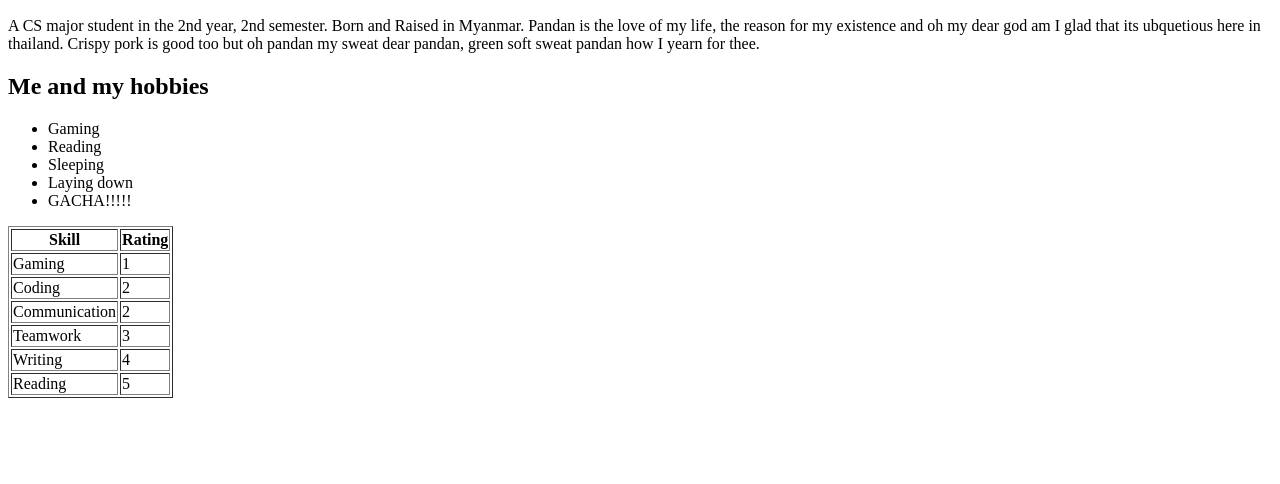
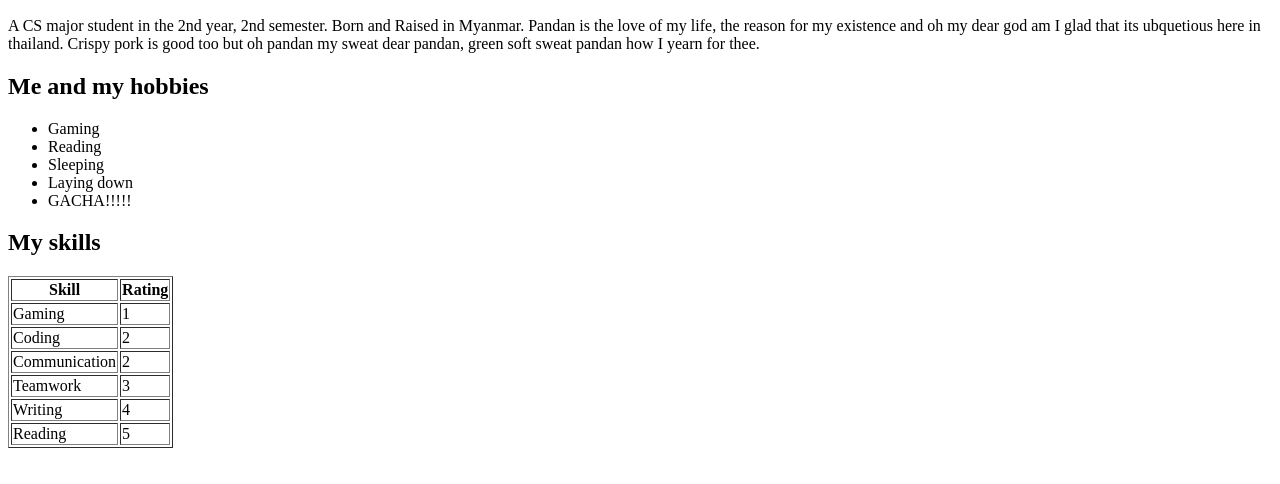
Before and after one commit to minkhaung-mkks/basic_html, a plain HTML site: page index.html in a window 1280 px wide. Shown: the part 284-768 px from the top of the page. Drawn offline with Linux system fonts and the light colour scheme.

Commit message:
Added a skill label above the table

```diff
--- a/index.html
+++ b/index.html
@@ -29,6 +29,7 @@
       </ul>
     </section>
     <section id="skills">
+      <h2>My skills</h2>
       <table border="1">
         <tr>
           <th>Skill</th>
```
